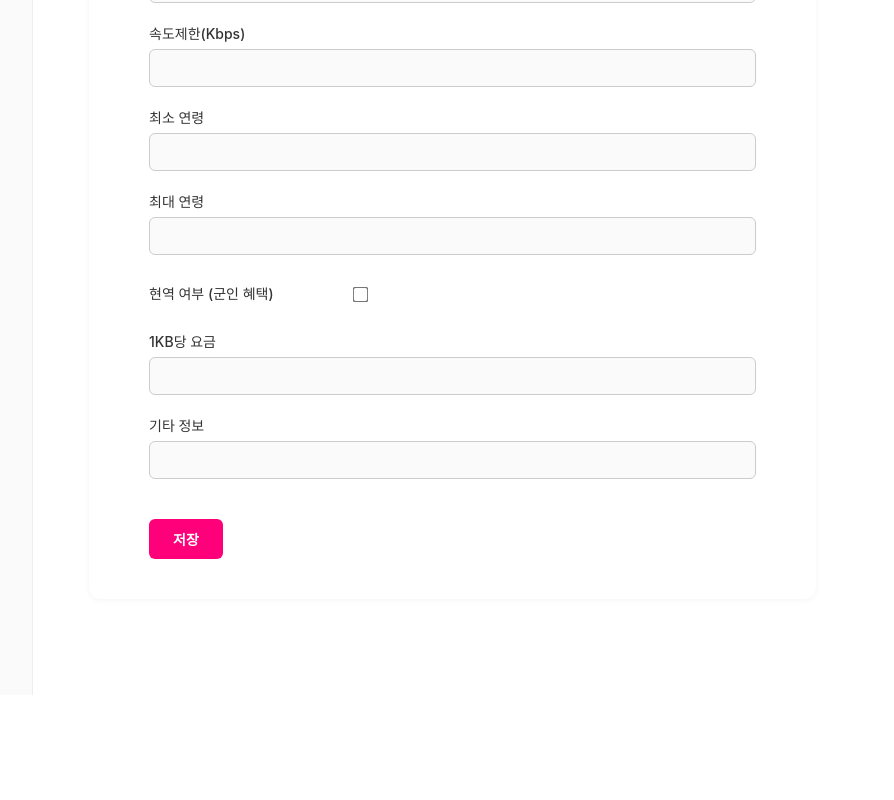
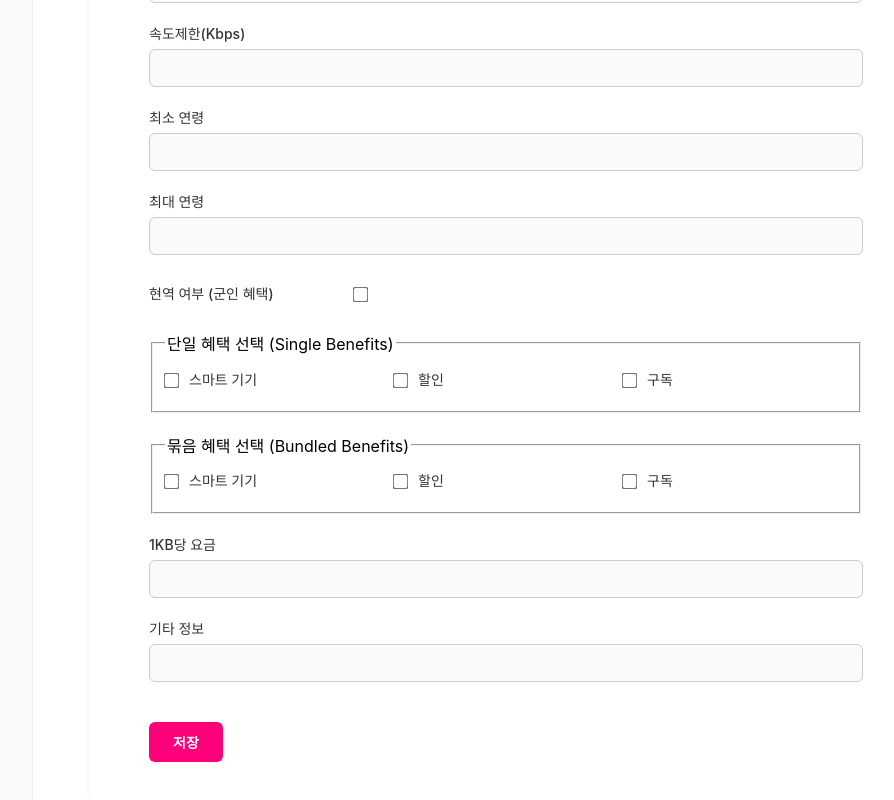
Before and after one commit to ixi-U/ixi-U-fe, a React (Create React App) app: page /mypage/plan/register in a window 1280 px wide. Shown: the part 1162-1962 px from the top of the page, without its empty margins (308-1202 px from the left). Built offline with nearby package versions, Linux system fonts and the light colour scheme; no server answers.

Commit message:
fix: SCRUM-65 요금제 등록 ui 수정

```diff
--- a/src/pages/LoginStatus.jsx
+++ b/src/pages/LoginStatus.jsx
@@ -39,7 +39,7 @@ const LoginStatus = () => {
 
   return (
     <div>
-      <h2>나의 요금제</h2>
+      <h2>요금제 목록 페이지 이동중 ...</h2>
     </div>
   );
 };
--- a/src/pages/RegisterPlanPage.jsx
+++ b/src/pages/RegisterPlanPage.jsx
@@ -2,20 +2,20 @@ import React, { useState } from "react";
 import "../components/RegisterPlan.css";
 
 const initialState = {
-  name: "", // 요금제 이름
-  planType: "", // 요금제 분류
-  usageCautions: "", // 요금제 설명 (usage cautions)
-  mobileDataLimitMb: "", // 데이터량
-  callLimitMinutes: "", // 음성(통화량)
-  messageLimit: "", // 문자량
-  monthlyPrice: "", // 월금액(정가)
-  priority: "", // 판매 우선순위
-  planState: "ABLE", // 요금제 상태
-  sharedMobileDataLimitMb: "", // 공유 데이터량
-  mobileDataThrottleSpeedKbps: "", // 속도 제한
-  minAge: "", // 최소 연령
-  maxAge: "", // 최대 연령
-  isActiveDuty: false, // 현역 여부(군인 혜택)
+  name: "",
+  type: "",
+  usageCautions: "",
+  mobileDataLimitMb: "",
+  callLimitMinutes: "",
+  messageLimit: "",
+  monthlyPrice: "",
+  priority: "",
+  state: "ABLE",
+  sharedMobileDataLimitMb: "",
+  mobileDataThrottleSpeedKbps: "",
+  minAge: "",
+  maxAge: "",
+  isActiveDuty: false,
   pricePerKb: "",
   etcInfo: "",
 };
@@ -35,12 +35,12 @@ const RegisterPlan = () => {
   const validate = () => {
     const {
       name,
-      planType,
+      type,
       mobileDataLimitMb,
       callLimitMinutes,
       messageLimit,
       monthlyPrice,
-      planState,
+      state,
       sharedMobileDataLimitMb,
       mobileDataThrottleSpeedKbps,
       minAge,
@@ -56,7 +56,7 @@ const RegisterPlan = () => {
       /^\d+(\.\d+)?$/.test(value) || value === "";
 
     if (!isLengthIn(name, 1, 10)) return "요금제 이름은 1~10자여야 합니다.";
-    if (!planType) return "요금제 분류를 선택해주세요.";
+    if (!type) return "요금제 분류를 선택해주세요.";
     if (!isValidNumberOrUnlimited(mobileDataLimitMb))
       return "데이터량은 1~3자 양의 정수 또는 '무제한'이어야 합니다.";
     if (!isValidNumberOrUnlimited(callLimitMinutes))
@@ -64,7 +64,7 @@ const RegisterPlan = () => {
     if (!isValidNumberOrUnlimited(messageLimit))
       return "문자량은 1~3자 양의 정수 또는 '무제한'이어야 합니다.";
     if (!isLengthIn(monthlyPrice, 1, 7)) return "월금액은 1~7자여야 합니다.";
-    if (!["ABLE", "DISABLED"].includes(planState))
+    if (!["ABLE", "DISABLED"].includes(state))
       return "요금제 상태를 선택해주세요.";
     if (sharedMobileDataLimitMb && !isValidNumber(sharedMobileDataLimitMb))
       return "공유 데이터량은 숫자만 입력 가능합니다.";
@@ -85,16 +85,51 @@ const RegisterPlan = () => {
     return null;
   };
 
+  const convertToNumberOrNull = (v) => {
+    if (v === "") return null;
+    if (v === "무제한") return -1;
+    return Number(v);
+  };
+
   const handleSubmit = async () => {
     const error = validate();
     if (error) return alert(error);
 
+    const requestBody = {
+      name: form.name,
+      type: form.type,
+      state: form.state,
+      usageCautions: form.usageCautions,
+      mobileDataLimitMb: convertToNumberOrNull(form.mobileDataLimitMb),
+      callLimitMinutes: convertToNumberOrNull(form.callLimitMinutes),
+      messageLimit: convertToNumberOrNull(form.messageLimit),
+      monthlyPrice: form.monthlyPrice === "" ? null : Number(form.monthlyPrice),
+      priority: form.priority === "" ? null : Number(form.priority),
+      sharedMobileDataLimitMb: convertToNumberOrNull(
+        form.sharedMobileDataLimitMb
+      ),
+      mobileDataThrottleSpeedKbps: convertToNumberOrNull(
+        form.mobileDataThrottleSpeedKbps
+      ),
+      minAge: convertToNumberOrNull(form.minAge),
+      maxAge: convertToNumberOrNull(form.maxAge),
+      isActiveDuty: form.isActiveDuty,
+      pricePerKb: form.pricePerKb === "" ? null : Number(form.pricePerKb),
+      etcInfo: form.etcInfo,
+      singleBenefits: [],
+      bundledBenefits: [],
+    };
+
+    Object.keys(requestBody).forEach(
+      (k) => requestBody[k] === null && delete requestBody[k]
+    );
+
     try {
-      const response = await fetch("/api/admin/plans", {
+      const response = await fetch("/admin/plans/save", {
         method: "POST",
         credentials: "include",
         headers: { "Content-Type": "application/json" },
-        body: JSON.stringify(form),
+        body: JSON.stringify(requestBody),
       });
 
       if (response.status === 409) {
@@ -119,10 +154,12 @@ const RegisterPlan = () => {
         </label>
         <label>
           요금제 분류
-          <select name="planType" value={form.planType} onChange={handleChange}>
+          <select name="type" value={form.type} onChange={handleChange}>
             <option value="">선택</option>
-            <option value="MOBILE">MOBILE</option>
-            <option value="INTERNET">INTERNET</option>
+            <option value="FIVE_G_LTE">5G/LTE</option>
+            <option value="ONLINE">ONLINE</option>
+            <option value="TABLET_SMARTWATCH">TABLET/SMARTWATCH</option>
+            <option value="DUAL_NUMBER">DUAL NUMBER</option>
           </select>
         </label>
         <label>
@@ -175,11 +212,7 @@ const RegisterPlan = () => {
         </label>
         <label>
           요금제 상태
-          <select
-            name="planState"
-            value={form.planState}
-            onChange={handleChange}
-          >
+          <select name="state" value={form.state} onChange={handleChange}>
             <option value="ABLE">ABLE</option>
             <option value="DISABLED">DISABLED</option>
           </select>
@@ -208,15 +241,6 @@ const RegisterPlan = () => {
           최대 연령
           <input name="maxAge" value={form.maxAge} onChange={handleChange} />
         </label>
-        {/* <label className="inline-label">
-          <span>현역 여부 (군인 혜택)</span>
-          <input
-            type="checkbox"
-            name="isActiveDuty"
-            checked={form.isActiveDuty}
-            onChange={handleChange}
-          />
-        </label> */}
         <div className="form-group">
           <label htmlFor="isActiveDuty">현역 여부 (군인 혜택)</label>
           <input
@@ -227,6 +251,72 @@ const RegisterPlan = () => {
             onChange={handleChange}
           />
         </div>
+        <fieldset className="form-group">
+          <legend>단일 혜택 선택 (Single Benefits)</legend>
+          {["DEVICE", "DISCOUNT", "SUBSCRIPTION"].map((type) => (
+            <div
+              key={`single-${type}`}
+              style={{
+                display: "flex",
+                alignItems: "center",
+                marginBottom: "4px",
+              }}
+            >
+              <input
+                type="checkbox"
+                value={type}
+                checked={
+                  form.singleBenefits && form.singleBenefits.includes(type)
+                }
+                onChange={(e) => {
+                  const updated = e.target.checked ? [type] : [];
+                  setForm({ ...form, singleBenefits: updated });
+                }}
+              />
+              <label style={{ marginLeft: "8px" }}>
+                {type === "DEVICE"
+                  ? "스마트 기기"
+                  : type === "DISCOUNT"
+                  ? "할인"
+                  : "구독"}
+              </label>
+            </div>
+          ))}
+        </fieldset>
+        <fieldset className="form-group">
+          <legend>묶음 혜택 선택 (Bundled Benefits)</legend>
+          {["DEVICE", "DISCOUNT", "SUBSCRIPTION"].map((type) => (
+            <div
+              key={`bundled-${type}`}
+              style={{
+                display: "flex",
+                alignItems: "center",
+                marginBottom: "4px",
+              }}
+            >
+              <input
+                type="checkbox"
+                value={type}
+                checked={
+                  form.bundledBenefits && form.bundledBenefits.includes(type)
+                }
+                onChange={(e) => {
+                  const updated = e.target.checked
+                    ? [...(form.bundledBenefits || []), type]
+                    : (form.bundledBenefits || []).filter((t) => t !== type);
+                  setForm({ ...form, bundledBenefits: updated });
+                }}
+              />
+              <label style={{ marginLeft: "8px" }}>
+                {type === "DEVICE"
+                  ? "스마트 기기"
+                  : type === "DISCOUNT"
+                  ? "할인"
+                  : "구독"}
+              </label>
+            </div>
+          ))}
+        </fieldset>
         <label>
           1KB당 요금
           <input
```
